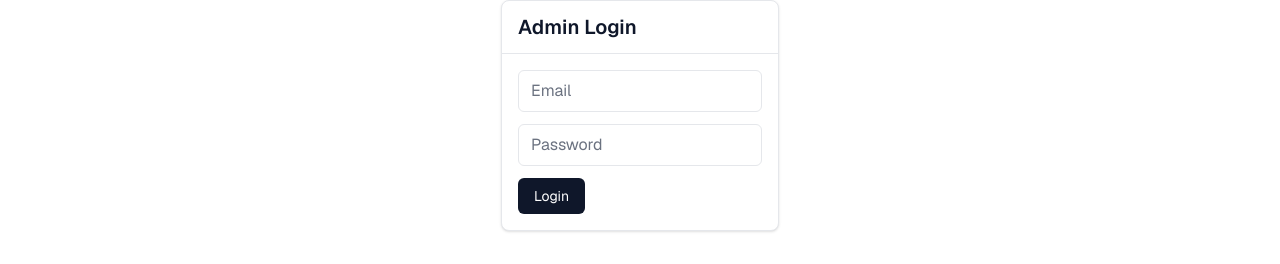
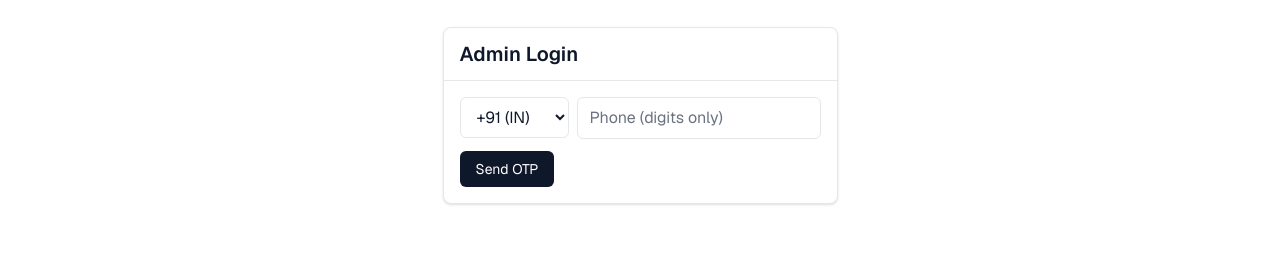
Before and after one commit to jnvsumitju-org/bakchoddost-app, a Next.js app: page /admin/login in a window 1280 px wide. Shown: the part 362-626 px from the top of the page. Built offline with nearby package versions, Linux system fonts and the light colour scheme; no server answers.

Commit message:
fix: login

```diff
--- a/src/app/admin/login/page.tsx
+++ b/src/app/admin/login/page.tsx
@@ -7,16 +7,31 @@ import { useRouter } from "next/navigation";
 import Button from "../../../components/ui/Button";
 import Input from "../../../components/ui/Input";
 import { Card, CardContent, CardHeader } from "../../../components/ui/Card";
-import { authSchema, type AuthForm } from "../../../lib/validation";
+import { z } from "zod";
+import { useToast } from "../../../components/ui/Toast";
+
+const phoneSchema = z.object({
+  code: z.string().regex(/^\+\d{1,4}$/i, "Invalid code"),
+  phone: z.string().regex(/^[0-9]{6,15}$/i, "Enter digits only (6-15)"),
+});
+const otpSchema = z.object({ code: z.string().min(4) });
 
 export default function LoginPage() {
   const [message, setMessage] = useState<string | null>(null);
+  const { show } = useToast();
   const router = useRouter();
-  const { register, handleSubmit, formState: { errors, isSubmitting } } = useForm<AuthForm>({
-    resolver: zodResolver(authSchema),
-    defaultValues: { email: "", password: "" },
+  const [step, setStep] = useState<"phone" | "otp">("phone");
+  const { register: regPhone, handleSubmit: submitPhone, formState: { errors: phoneErrors, isSubmitting: starting } } = useForm<{ code: string; phone: string}>({
+    resolver: zodResolver(phoneSchema),
+    defaultValues: { code: "+91", phone: "" },
     mode: "onBlur",
   });
+  const { register: regOtp, handleSubmit: submitOtp, formState: { errors: otpErrors, isSubmitting: confirming } } = useForm<{ code: string}>({
+    resolver: zodResolver(otpSchema),
+    defaultValues: { code: "" },
+    mode: "onBlur",
+  });
+  const [phone, setPhone] = useState("");
 
   // If already logged in, redirect to dashboard
   useEffect(() => {
@@ -27,14 +42,30 @@ export default function LoginPage() {
     return () => { mounted = false; };
   }, [router]);
 
-  const submit = handleSubmit(async (values) => {
+  const start = submitPhone(async (values) => {
     setMessage(null);
     try {
-      await api.login(values);
+      const full = `${values.code}${values.phone}`;
+      await api.otpStart({ phone: full });
+      setPhone(full);
+      setStep("otp");
+      show("OTP sent", "success");
+    } catch (e: unknown) {
+      const msg = e instanceof Error ? e.message : "Failed to start";
+      setMessage(msg);
+      show(msg, "error");
+    }
+  });
+  const confirm = submitOtp(async (values) => {
+    setMessage(null);
+    try {
+      await api.otpConfirm({ phone, code: values.code });
+      show("Logged in", "success");
       router.push("/admin/dashboard");
     } catch (e: unknown) {
-      const msg = e instanceof Error ? e.message : "Failed";
+      const msg = e instanceof Error ? e.message : "Failed to confirm";
       setMessage(msg);
+      show(msg, "error");
     }
   });
 
@@ -45,14 +76,32 @@ export default function LoginPage() {
           <h1 className="text-xl font-semibold">Admin Login</h1>
         </CardHeader>
         <CardContent>
-          <form onSubmit={submit} className="space-y-3">
-            <Input placeholder="Email" type="email" error={errors.email?.message} {...register("email")} />
-            <Input placeholder="Password" type="password" error={errors.password?.message} {...register("password")} />
-            <Button disabled={!!errors.email || !!errors.password} loading={isSubmitting} type="submit">
-              Login
-            </Button>
-            {message && <p className="text-sm text-red-600">{message}</p>}
-          </form>
+          {step === "phone" && (
+            <form onSubmit={start} className="space-y-3">
+              <div className="flex items-center gap-2">
+                <select className="border rounded-md px-3 py-2 bg-background text-foreground border-border" {...regPhone("code")} defaultValue={"+91"}>
+                  <option value="+91">+91 (IN)</option>
+                  <option value="+1">+1 (US)</option>
+                  <option value="+44">+44 (UK)</option>
+                  <option value="+61">+61 (AU)</option>
+                  <option value="+81">+81 (JP)</option>
+                </select>
+                <Input className="flex-1" placeholder="Phone (digits only)" type="tel" error={phoneErrors.phone?.message || phoneErrors.code?.message} {...regPhone("phone")} />
+              </div>
+              <Button loading={starting} type="submit">Send OTP</Button>
+              {message && <p className="text-sm text-red-600">{message}</p>}
+            </form>
+          )}
+          {step === "otp" && (
+            <form onSubmit={confirm} className="space-y-3">
+              <Input placeholder="Enter OTP" type="tel" error={otpErrors.code?.message} {...regOtp("code")} />
+              <div className="flex items-center gap-2">
+                <Button variant="ghost" type="button" onClick={() => setStep("phone")}>Back</Button>
+                <Button loading={confirming} type="submit">Verify & Login</Button>
+              </div>
+              {message && <p className="text-sm text-red-600">{message}</p>}
+            </form>
+          )}
         </CardContent>
       </Card>
     </div>
--- a/src/app/admin/register/page.tsx
+++ b/src/app/admin/register/page.tsx
@@ -6,15 +6,37 @@ import { api } from "../../../lib/api";
 import Button from "../../../components/ui/Button";
 import Input from "../../../components/ui/Input";
 import { Card, CardContent, CardHeader } from "../../../components/ui/Card";
-import { authSchema, type AuthForm } from "../../../lib/validation";
+import { z } from "zod";
+import { useToast } from "../../../components/ui/Toast";
+
+const phoneSchema = z.object({
+  code: z.string().regex(/^\+\d{1,4}$/i, "Invalid code"),
+  phone: z.string().regex(/^[0-9]{6,15}$/i, "Enter digits only (6-15)"),
+});
+const profileSchema = z.object({ name: z.string().min(1), username: z.string().min(3) });
 
 export default function RegisterPage() {
   const [message, setMessage] = useState<string | null>(null);
-  const { register, handleSubmit, formState: { errors, isSubmitting } } = useForm<AuthForm>({
-    resolver: zodResolver(authSchema),
-    defaultValues: { email: "", password: "" },
+  const [step, setStep] = useState<"phone" | "otp" | "profile">("phone");
+  const [phone, setPhone] = useState("");
+  const { register: regPhone, handleSubmit: submitPhone, formState: { errors: phoneErrors, isSubmitting: starting } } = useForm<{ code: string; phone: string }>({
+    resolver: zodResolver(phoneSchema),
+    defaultValues: { code: "+91", phone: "" },
     mode: "onBlur",
   });
+  const { register: regOtp, handleSubmit: submitOtp, formState: { errors: otpErrors, isSubmitting: confirming } } = useForm<{ code: string }>({
+    resolver: zodResolver(z.object({ code: z.string().min(4) })),
+    defaultValues: { code: "" },
+    mode: "onBlur",
+  });
+  const { register: regProfile, handleSubmit: submitProfile, watch, formState: { errors: profileErrors, isSubmitting: profiling } } = useForm<{ name: string; username: string }>({
+    resolver: zodResolver(profileSchema),
+    defaultValues: { name: "", username: "" },
+    mode: "onChange",
+  });
+  const username = watch("username");
+  const [available, setAvailable] = useState<boolean | null>(null);
+  const { show } = useToast();
 
   // If already logged in, redirect to dashboard
   useEffect(() => {
@@ -25,32 +47,106 @@ export default function RegisterPage() {
     return () => { mounted = false; };
   }, []);
 
-  const submit = handleSubmit(async (values) => {
+  useEffect(() => {
+    const t = setTimeout(async () => {
+      if (username && username.length >= 3) {
+        try {
+          const res = await api.usernameAvailable(username);
+          setAvailable(res.available);
+        } catch {
+          setAvailable(null);
+        }
+      } else {
+        setAvailable(null);
+      }
+    }, 400);
+    return () => clearTimeout(t);
+  }, [username]);
+
+  const start = submitPhone(async (values) => {
     setMessage(null);
     try {
-      await api.register(values);
+      const full = `${values.code}${values.phone}`;
+      await api.otpStart({ phone: full });
+      setPhone(full);
+      setStep("otp");
+      show("OTP sent", "success");
+    } catch (e: unknown) {
+      const msg = e instanceof Error ? e.message : "Failed to start";
+      setMessage(msg);
+      show(msg, "error");
+    }
+  });
+
+  const confirm = submitOtp(async (values) => {
+    setMessage(null);
+    try {
+      await api.otpConfirm({ phone, code: values.code });
+      setStep("profile");
+      show("Phone verified", "success");
+    } catch (e: unknown) {
+      const msg = e instanceof Error ? e.message : "Failed to confirm";
+      setMessage(msg);
+      show(msg, "error");
+    }
+  });
+
+  const saveProfile = submitProfile(async (values) => {
+    setMessage(null);
+    try {
+      await api.registerProfile(values);
       setMessage("Registered!");
+      show("Profile saved", "success");
     } catch (e: unknown) {
       const msg = e instanceof Error ? e.message : "Failed";
       setMessage(msg);
+      show(msg, "error");
     }
   });
 
   return (
-    <div className="grid place-items-center">
-      <Card className="w-full max-w-lg">
+    <div className="grid place-items-center px-4">
+      <Card className="w-full max-w-md md:max-w-lg">
         <CardHeader>
           <h1 className="text-xl font-semibold">Admin Register</h1>
         </CardHeader>
         <CardContent>
-          <form onSubmit={submit} className="space-y-3">
-            <Input placeholder="Email" type="email" error={errors.email?.message} {...register("email")} />
-            <Input placeholder="Password" type="password" error={errors.password?.message} {...register("password")} />
-            <Button disabled={!!errors.email || !!errors.password} loading={isSubmitting} type="submit">
-              Register
-            </Button>
-            {message && <p className="text-sm text-red-600">{message}</p>}
-          </form>
+          {step === "phone" && (
+            <form onSubmit={start} className="space-y-3">
+              <div className="flex items-center gap-2">
+                <select className="border rounded-md px-3 py-2 bg-background text-foreground border-border" {...regPhone("code")} defaultValue={"+91"}>
+                  <option value="+91">+91 (IN)</option>
+                  <option value="+1">+1 (US)</option>
+                  <option value="+44">+44 (UK)</option>
+                  <option value="+61">+61 (AU)</option>
+                  <option value="+81">+81 (JP)</option>
+                </select>
+                <Input className="flex-1" placeholder="Phone (digits only)" type="tel" error={phoneErrors.phone?.message || phoneErrors.code?.message} {...regPhone("phone")} />
+              </div>
+              <Button loading={starting} type="submit">Send OTP</Button>
+            </form>
+          )}
+          {step === "otp" && (
+            <form onSubmit={confirm} className="space-y-3">
+              <Input placeholder="Enter OTP" type="tel" error={otpErrors.code?.message} {...regOtp("code")} />
+              <div className="flex items-center gap-2">
+                <Button variant="ghost" type="button" onClick={() => setStep("phone")}>Back</Button>
+                <Button loading={confirming} type="submit">Verify OTP</Button>
+              </div>
+            </form>
+          )}
+          {step === "profile" && (
+            <form onSubmit={saveProfile} className="space-y-3">
+              <Input placeholder="Full name" error={profileErrors.name?.message} {...regProfile("name")} />
+              <div>
+                <Input placeholder="Username" error={profileErrors.username?.message} {...regProfile("username")} />
+                {available === true && <p className="text-xs text-green-600">Username available</p>}
+                {available === false && <p className="text-xs text-red-600">Username taken</p>}
+              </div>
+              <Button loading={profiling} type="submit">Save profile</Button>
+            </form>
+          )}
+          {message && <p className="text-sm text-red-600 mt-2">{message}</p>}
         </CardContent>
       </Card>
     </div>
--- a/src/app/layout.tsx
+++ b/src/app/layout.tsx
@@ -2,6 +2,7 @@ import type { Metadata } from "next";
 import { Geist, Geist_Mono } from "next/font/google";
 import "./globals.css";
 import NavBar from "../components/NavBar";
+import { ToastProvider } from "../components/ui/Toast";
 import Link from "next/link";
 
 const geistSans = Geist({
@@ -35,8 +36,10 @@ export default function RootLayout({
       <body
         className={`${geistSans.variable} ${geistMono.variable} antialiased min-h-screen flex flex-col`}
       >
-        <NavBar />
-        <main className="flex-1 mx-auto max-w-6xl px-4 py-6">{children}</main>
+        <ToastProvider>
+          <NavBar />
+          <main className="flex-1 mx-auto max-w-6xl px-4 py-6">{children}</main>
+        </ToastProvider>
         <footer className="border-t border-gray-200">
           <div className="mx-auto max-w-5xl px-4 py-6 text-sm text-gray-600 flex items-center justify-between">
             <span>© {new Date().getFullYear()} bakchoddost</span>
--- /dev/null
+++ b/src/components/ui/Toast.tsx
@@ -0,0 +1,47 @@
+"use client";
+import React, { createContext, useCallback, useContext, useMemo, useState } from "react";
+
+type Toast = { id: string; type: "success" | "error" | "info"; message: string };
+type Ctx = { show: (msg: string, type?: Toast["type"]) => void };
+
+const ToastContext = createContext<Ctx | null>(null);
+
+export function ToastProvider({ children }: { children: React.ReactNode }) {
+  const [toasts, setToasts] = useState<Toast[]>([]);
+
+  const show = useCallback((message: string, type: Toast["type"] = "info") => {
+    const id = Math.random().toString(36).slice(2);
+    setToasts((t) => [...t, { id, type, message }]);
+    setTimeout(() => setToasts((t) => t.filter((x) => x.id !== id)), 3000);
+  }, []);
+
+  const value = useMemo(() => ({ show }), [show]);
+
+  return (
+    <ToastContext.Provider value={value}>
+      {children}
+      <div className="fixed z-[1000] bottom-4 right-4 space-y-2">
+        {toasts.map((t) => (
+          <div
+            key={t.id}
+            className={`rounded-md px-3 py-2 shadow text-sm border ${
+              t.type === "success"
+                ? "bg-green-600 text-white border-green-700"
+                : t.type === "error"
+                ? "bg-red-600 text-white border-red-700"
+                : "bg-foreground text-background border-foreground/20"
+            }`}
+          >
+            {t.message}
+          </div>
+        ))}
+      </div>
+    </ToastContext.Provider>
+  );
+}
+
+export function useToast() {
+  const ctx = useContext(ToastContext);
+  if (!ctx) throw new Error("useToast must be used within ToastProvider");
+  return ctx;
+}
```
Also changed, not shown: src/lib/api.ts (+8 -0 lines).
